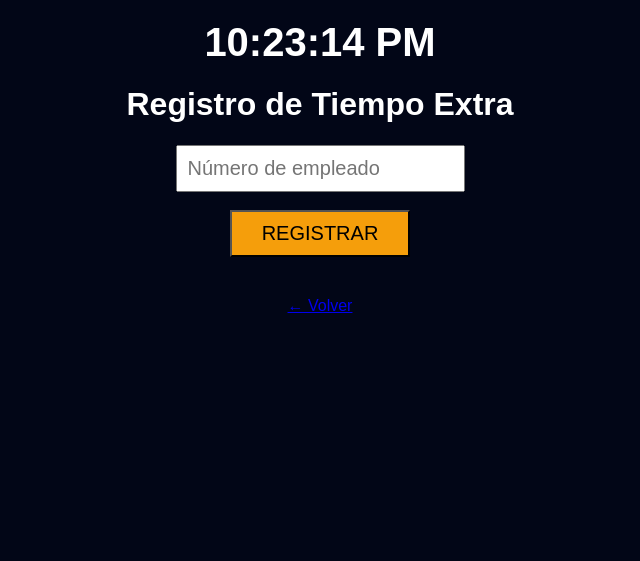
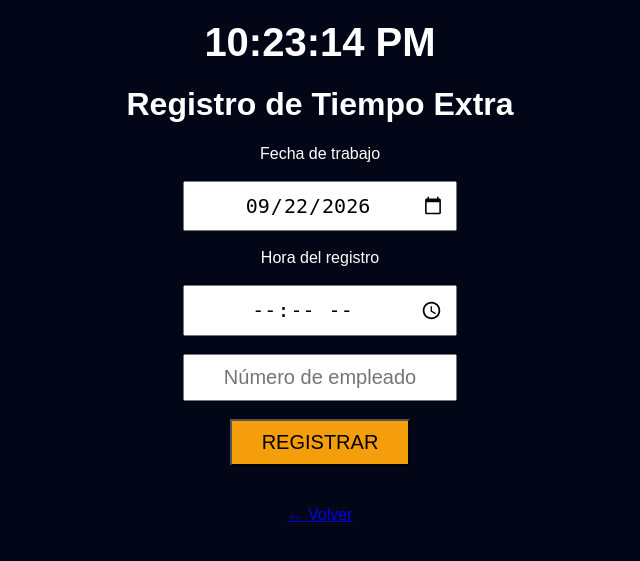
Before and after one commit to jenarod44-ship-it/control_saas_v1, a Django app: page /asistencia/tiempo-extra/ in a window 1280 px wide. Shown: the top 561 px of the page, without its empty margins (320-960 px from the left). Run offline with Django 5.2, Linux system fonts and the light colour scheme; the visitor is signed in with stand-in values (Sample User, id 1); data that the repository does not hold is empty; parts of the project's set-up code (start-up, migrations or seed data) failed here and were passed over.

Commit message:
Permitir fecha y hora flexibles en tiempo extra

```diff
--- a/asistencia/views.py
+++ b/asistencia/views.py
@@ -116,6 +116,25 @@ def tiempo_extra(request):
 
     if request.method == "POST":
 
+        fecha_seleccionada = request.POST.get("fecha")
+        hora_seleccionada = request.POST.get("hora")
+
+        if fecha_seleccionada:
+            hoy = datetime.strptime(
+                fecha_seleccionada,
+                "%Y-%m-%d",
+            ).date()
+        else:
+            hoy = timezone.localdate()
+
+        if hora_seleccionada:
+            hora_registro = datetime.strptime(
+                hora_seleccionada,
+                "%H:%M",
+            ).time()
+        else:
+            hora_registro = timezone.localtime().time()
+
         numero = request.POST.get("numero_empleado")
 
         if not numero:
@@ -131,7 +150,6 @@ def tiempo_extra(request):
             mensaje = "Empleado no encontrado"
             return render(request, "asistencia/tiempo_extra.html", {"mensaje": mensaje})
 
-        hoy = timezone.localdate()
 
         asistencia = Asistencia.objects.filter(
             empleado=empleado,
@@ -151,14 +169,13 @@ def tiempo_extra(request):
         tiene_inicio = movimientos.filter(tipo="INICIO_TIEMPO_EXTRA").exists()
         tiene_fin = movimientos.filter(tipo="FIN_TIEMPO_EXTRA").exists()
 
-        hora_actual = timezone.localtime().time()
 
         # 🔹 INICIO
         if not tiene_inicio:
             Movimiento.objects.create(
                 asistencia=asistencia,
                 tipo="INICIO_TIEMPO_EXTRA",
-                hora=hora_actual,
+                hora=hora_registro,
                 fecha=hoy
             )
             mensaje = f"{empleado.nombre} - Inicio de tiempo extra"
@@ -168,7 +185,7 @@ def tiempo_extra(request):
             Movimiento.objects.create(
                 asistencia=asistencia,
                 tipo="FIN_TIEMPO_EXTRA",
-                hora=hora_actual,
+                hora=hora_registro,
                 fecha=hoy
             )
             mensaje = f"{empleado.nombre} - Fin de tiempo extra"
--- a/templates/Asistencia/tiempo_extra.html
+++ b/templates/Asistencia/tiempo_extra.html
@@ -19,11 +19,32 @@
 <form method="post">
     {% csrf_token %}
 
-    <input type="text" name="numero_empleado" placeholder="Número de empleado"
-        style="font-size:20px; padding:10px;"><br><br>
+    <label>Fecha de trabajo</label><br><br>
+
+    <input type="date"
+           name="fecha"
+           value="{% now 'Y-m-d' %}"
+           required
+           style="font-size:20px; padding:10px; width:250px; text-align:center;">
+    <br><br>
+
+    <label>Hora del registro</label><br><br>
+
+    <input type="time"
+           name="hora"
+           required
+           style="font-size:20px; padding:10px; width:250px; text-align:center;">
+    <br><br>
+
+    <input type="text"
+           name="numero_empleado"
+           placeholder="Número de empleado"
+           required
+           style="font-size:20px; padding:10px; width:250px; text-align:center;">
+    <br><br>
 
     <button type="submit"
-        style="font-size:20px; padding:10px 30px; background:#f59e0b;">
+            style="font-size:20px; padding:10px 30px; background:#f59e0b;">
         REGISTRAR
     </button>
 </form>
```
